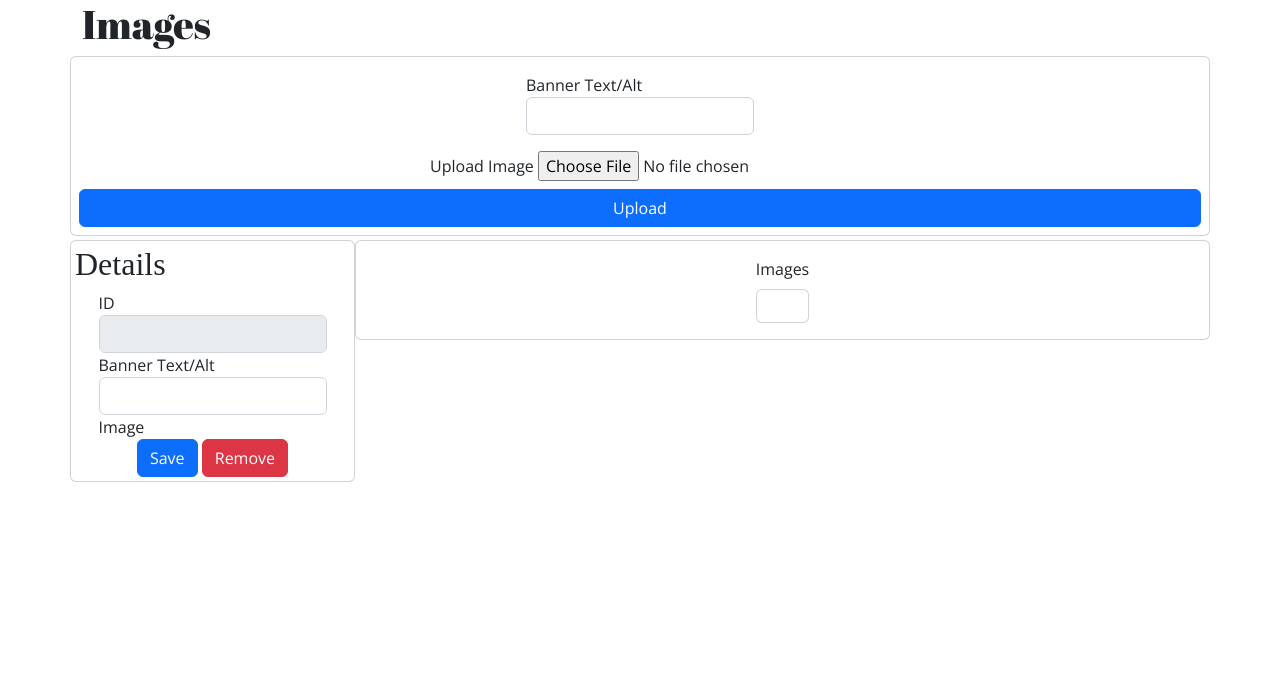
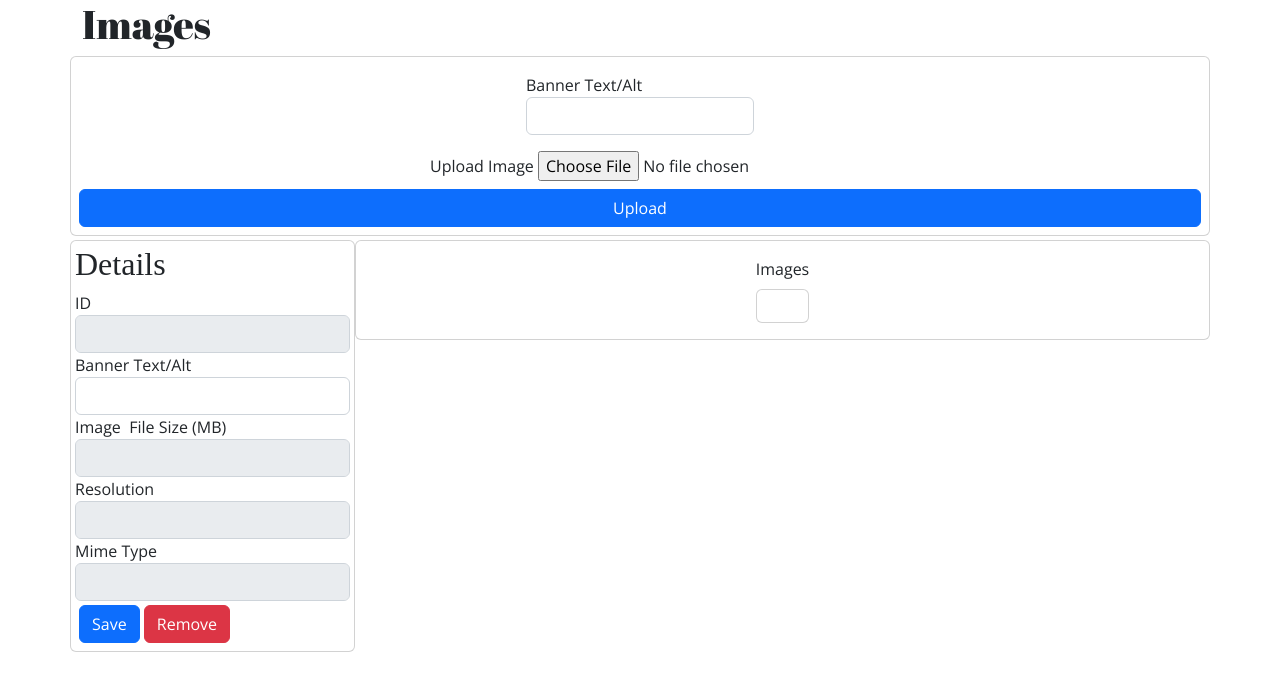
Before and after one commit to Athlon007/the-festival, a PHP site: page /updatePassword/app/views/admin/images.php in a window 1280 px wide. Shown: the top 691 px of the page. Run offline with PHP 8.4, Linux system fonts and the light colour scheme; some libraries are stand-ins or nearby versions; some web fonts are replaced.

Commit message:
Add image details

```diff
--- a/app/models/Image.php
+++ b/app/models/Image.php
@@ -51,6 +51,7 @@ class Image implements JsonSerializable
             'alt' => $this->alt,
             'size' => filesize("../public" . $this->src),
             'resolution' => getimagesize("../public" . $this->src)[0] . "x" . getimagesize("../public" . $this->src)[1],
+            'type' => getimagesize("../public" . $this->src)["mime"]
         ];
     }
 }
--- a/app/public/js/admin/images.js
+++ b/app/public/js/admin/images.js
@@ -21,10 +21,28 @@ document.addEventListener('image-selected', (event) => {
     })
         .then(response => response.json())
         .then(data => {
+            console.log(data);
             document.getElementById('id').value = data.id;
             document.getElementById('loaded-alt').value = data.alt;
             document.getElementById('loaded-image').src = data.src;
+            document.getElementById('file-size').value = (data.size * 0.000001).toFixed(2) + " MB";
+            document.getElementById('resolution').value = data.resolution;
+            document.getElementById('mime-type').value = data.type;
         });
+});
+
+function clearDetails() {
+    // clear the details
+    document.getElementById('id').value = '';
+    document.getElementById('loaded-alt').value = '';
+    document.getElementById('loaded-image').src = '';
+    document.getElementById('file-size').value = '';
+    document.getElementById('resolution').value = '';
+    document.getElementById('mime-type').value = '';
+}
+
+document.addEventListener('image-unselected', (event) => {
+    clearDetails();
 });
 
 document.getElementById('btn-remove').onclick = () => {
@@ -47,6 +65,7 @@ document.getElementById('btn-remove').onclick = () => {
                     // reload image picker
                     images.innerHTML = '';
                     loadImagePicker(images);
+                    clearDetails();
                 } else {
                     // TODO: show error :)
                 }
--- a/app/services/ImageService.php
+++ b/app/services/ImageService.php
@@ -91,7 +91,7 @@ class ImageService
 
         $this->imageRepository->removeImage($id);
         // remove file
-        unlink("../public/img/" . $image->getSrc());
+        unlink("../public" . $image->getSrc());
     }
 
     public function updateImage($id, $alt): void
--- a/app/views/admin/images.php
+++ b/app/views/admin/images.php
@@ -38,20 +38,26 @@
         <div class="row">
             <div class="col-3 card p-1">
                 <h2>Details</h2>
-                <div>
+                <div class="w-100">
                     <label for="id">ID</label>
                     <input type="text" class="form-control" id="id" name="id" disabled>
                     <label for="loaded-alt">Banner Text/Alt</label>
                     <input type="text" class="form-control" id="loaded-alt">
                     <label for="loaded-image">Image</label>
                     <img id="loaded-image" class="img-fluid mb-2" src="" alt="">
+                    <label for="file-size">File Size (MB)</label>
+                    <input type="text" class="form-control" id="file-size" disabled>
+                    <label for="resolution">Resolution</label>
+                    <input type="text" class="form-control" id="resolution" disabled>
+                    <label for="mime-type">Mime Type</label>
+                    <input type="text" class="form-control" id="mime-type" disabled>
                 </div>
-                <div>
+                <div class="m-1">
                     <button class="btn btn-primary" id="btn-save">Save</button>
                     <button class="btn btn-danger" id="btn-remove">Remove</button>
                 </div>
             </div>
-            <div class="col-9 card p-0">
+            <div class="col-9 card">
                 <div class="card-body">
                     <label for="banner-images" class="form-label">Images</label>
                     <div class="card">
```
Also changed, not shown: app/public/img/png/Screenshot_2023-02-22_at_12.16.53.png (deleted).
